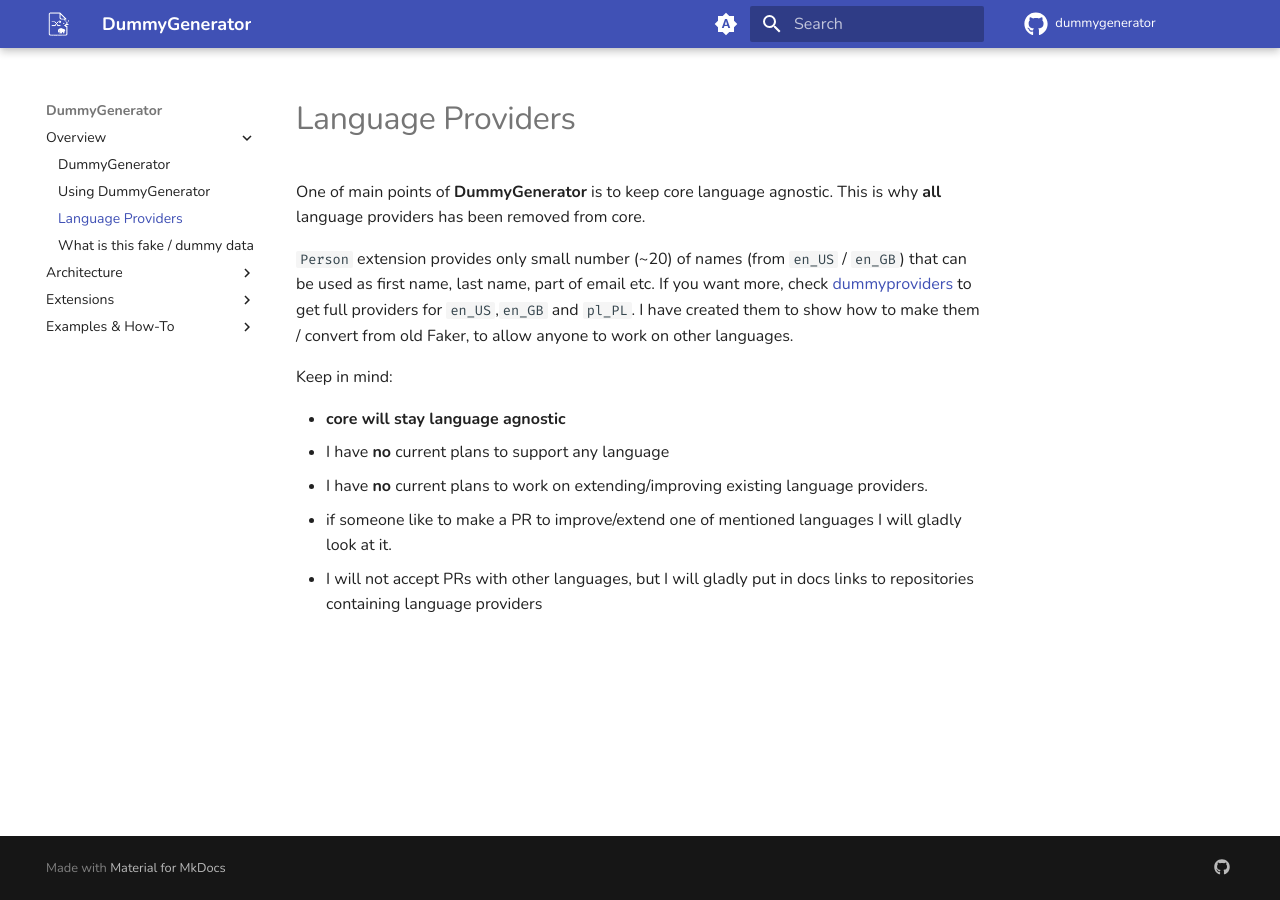
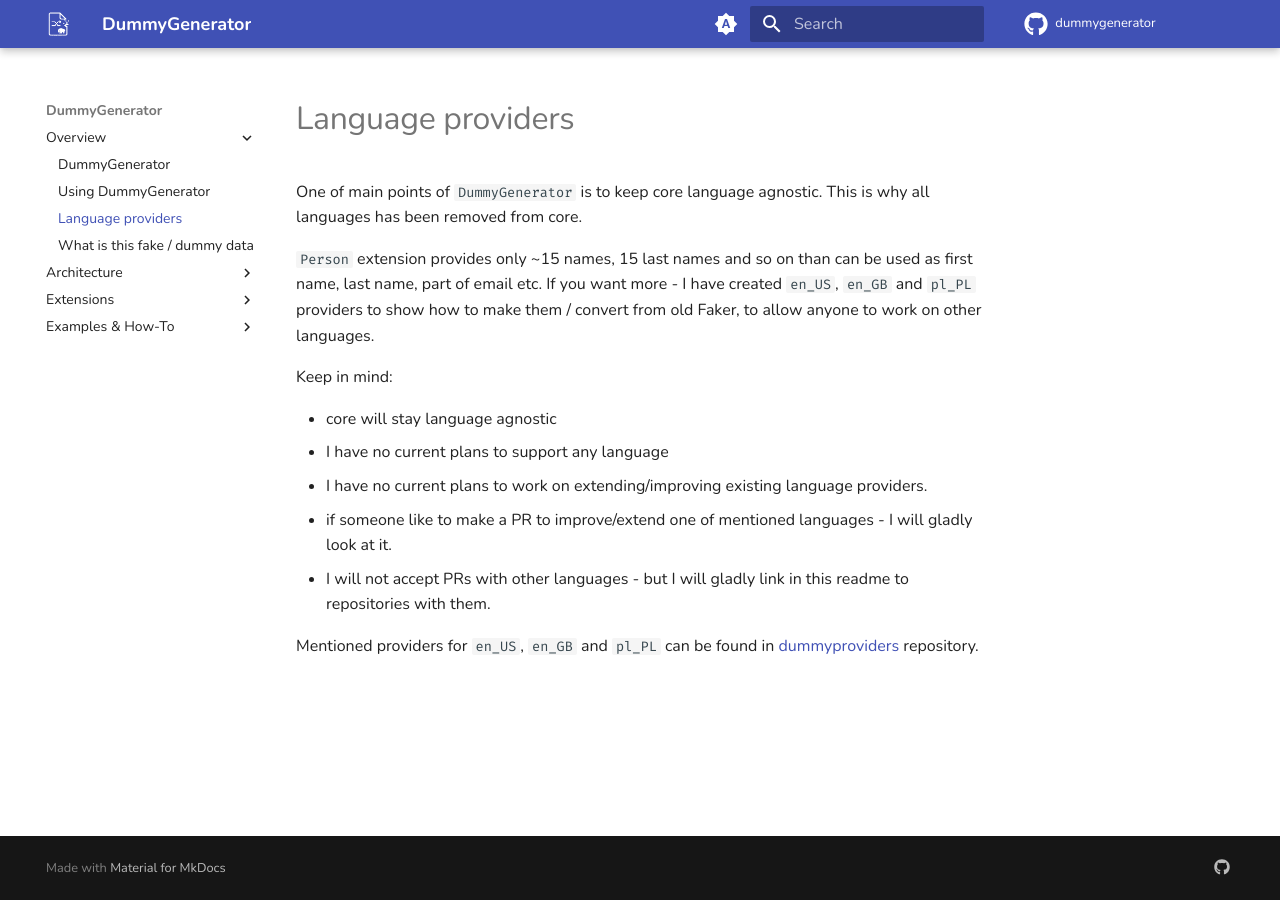
Before and after one commit to johnykvsky/dummydocs, an MkDocs documentation site: the page built from docs/info/language_providers.md, in a window 1280 px wide. Built offline with MkDocs 1.6.1 and Material for MkDocs 9.7.7, drawn with Linux system fonts in a browser that asks for light colours; nearby versions of some CDN libraries; comment, search, counter and statistics services are not loaded.

Commit message:
docs_update

```diff
--- a/docs/info/language_providers.md
+++ b/docs/info/language_providers.md
@@ -1,14 +1,16 @@
-# Language Providers
+# Language providers
 
-One of main points of **DummyGenerator** is to keep core language agnostic. This is why **all** language providers has been removed from core.
+One of main points of `DummyGenerator` is to keep core language agnostic. This is why all languages has been removed from core.
 
-`Person` extension provides only small number (~20) of names (from `en_US` / `en_GB`) that can be used as first name, last name, part of email etc. If you want more, check [dummyproviders](https://github.com/johnykvsky/dummyproviders) to get full providers for `en_US`,`en_GB` and `pl_PL`.
-I have created them to show how to make them / convert from old Faker, to allow anyone to work on other languages.
+`Person` extension provides only ~15 names, 15 last names and so on than can be used as first name, last name, part of email etc. If you want more - I have created `en_US`, `en_GB` and `pl_PL` providers to show how to make them / convert from old Faker, to allow anyone to work on other languages.
 
 Keep in mind:
 
-* **core will stay language agnostic**
-* I have **no** current plans to support any language
-* I have **no** current plans to work on extending/improving existing language providers.
-* if someone like to make a PR to improve/extend one of mentioned languages I will gladly look at it.
-* I will not accept PRs with other languages, but I will gladly put in docs links to repositories containing language providers
+* core will stay language agnostic
+* I have no current plans to support any language
+* I have no current plans to work on extending/improving existing language providers.
+* if someone like to make a PR to improve/extend one of mentioned languages - I will gladly look at it.
+* I will not accept PRs with other languages - but I will gladly link in this readme to repositories with them.
+
+
+Mentioned providers for `en_US`, `en_GB` and `pl_PL` can be found in [dummyproviders](https://github.com/johnykvsky/dummyproviders/) repository.
--- a/mkdocs.yml
+++ b/mkdocs.yml
@@ -88,7 +88,6 @@
       - examples/localization.md
       - examples/seed.md
       - examples/extensions.md
-      - examples/language_providers.md
 
 markdown_extensions:
   - admonition: { }
```
Also changed, not shown: docs/examples/language_providers.md (deleted, +0 -16 lines).
